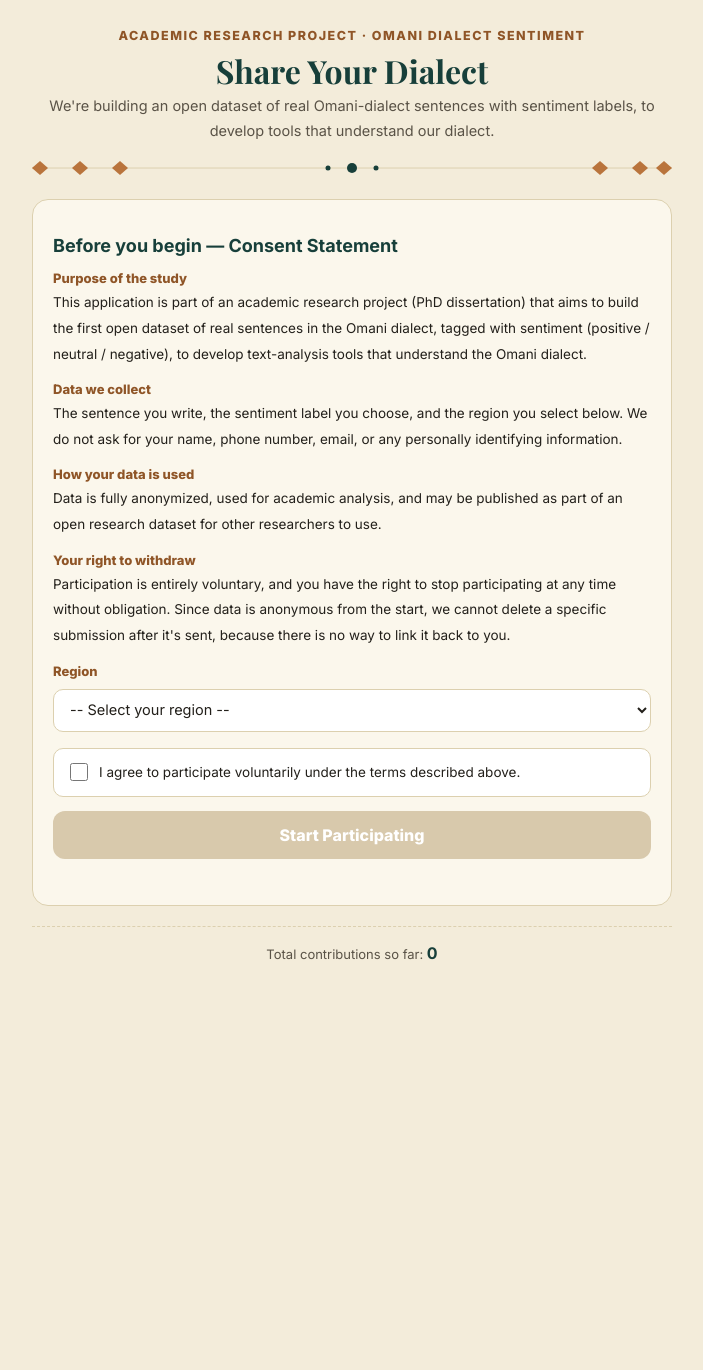
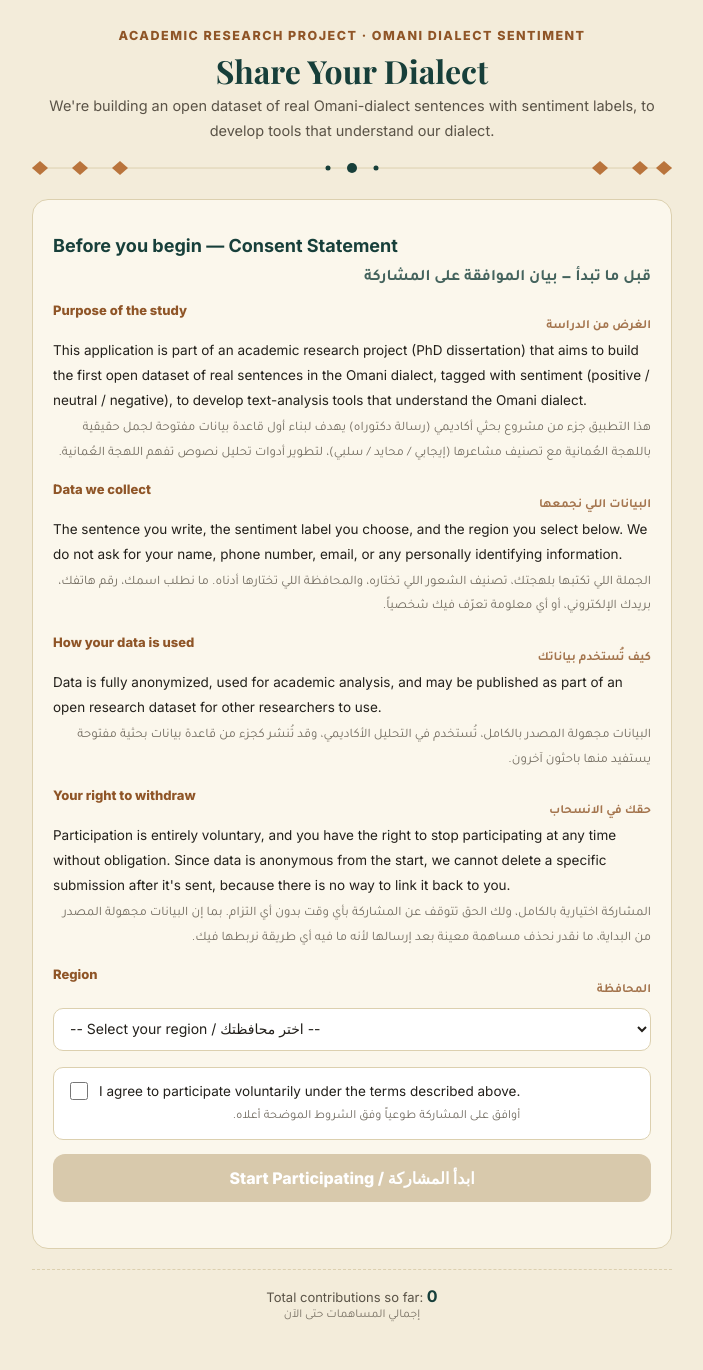
Before and after one commit to tfatnassi2017-bot/OmanSentiment_Project_english, a Flask app: template templates/index.html in a window 1280 px wide. Shown: the whole page, without its empty margins (288-991 px from the left). Before the commit the page ends 960 px from the top, so only its background shows below. Run offline with Flask 3, Linux system fonts and the light colour scheme; the template is opened without the code that fills it, so the values that code supplies are empty; some libraries are stand-ins or nearby versions.

Commit message:
Update index.html

```diff
--- a/templates/index.html
+++ b/templates/index.html
@@ -3,14 +3,11 @@
 
 {% block extra_head %}
 <style>
-  .consent{
-    background:var(--teal-deep); color:#EFE7D0; border-radius:14px; padding:14px 16px;
-    font-size:13px; line-height:1.9; margin-bottom:18px;
-  }
-  .consent b{ color:#fff; }
   .topic-row{ display:flex; align-items:flex-start; justify-content:space-between; gap:10px; }
-  .topic-label{ font-size:12px; color:var(--copper-deep); font-weight:800; margin-bottom:6px; }
+  .topic-label{ font-size:12px; color:var(--copper-deep); font-weight:800; margin-bottom:2px; }
+  .topic-label-ar{ font-size:12px; color:var(--copper-deep); font-weight:700; margin-bottom:6px; opacity:.8; font-family:'Tajawal',sans-serif;}
   .prompt{ font-size:19px; font-weight:700; color:var(--teal-deep); line-height:1.6; }
+  .prompt-ar{ font-size:16px; font-weight:600; color:var(--teal-mid); line-height:1.7; margin-top:4px; opacity:.85; font-family:'Tajawal',sans-serif;}
   .shuffle{
     flex:0 0 auto; background:none; border:1px solid var(--line); color:var(--teal-mid);
     border-radius:10px; padding:8px 10px; font-size:12.5px; cursor:pointer; white-space:nowrap;
@@ -23,14 +20,16 @@
   }
   textarea:focus{ outline:2px solid var(--teal-mid); outline-offset:1px; border-color:var(--teal-mid); }
   .count{ font-size:11.5px; color:var(--ink-soft); text-align:right; margin-top:4px; }
-  .sent-label{ font-size:13px; color:var(--ink-soft); margin:16px 0 8px; font-weight:700; }
+  .sent-label{ font-size:13px; color:var(--ink-soft); margin:16px 0 2px; font-weight:700; }
+  .sent-label-ar{ font-size:12.5px; color:var(--ink-soft); margin:0 0 8px; font-weight:600; opacity:.8; direction:rtl; font-family:'Tajawal',sans-serif;}
   .sent-row{ display:flex; gap:8px; }
   .sent-btn{
-    flex:1; border-radius:12px; padding:12px 6px; font-size:14.5px; font-weight:700; cursor:pointer;
+    flex:1; border-radius:12px; padding:10px 6px; font-size:14px; font-weight:700; cursor:pointer;
     border:1.5px solid var(--line); background:#fff; color:var(--ink-soft);
-    display:flex; flex-direction:column; align-items:center; gap:4px;
+    display:flex; flex-direction:column; align-items:center; gap:2px;
   }
-  .sent-btn .emo{ font-size:20px; }
+  .sent-btn .emo{ font-size:20px; margin-bottom:2px; }
+  .sent-btn .btn-ar{ font-size:11.5px; font-weight:600; opacity:.75; direction:rtl; font-family:'Tajawal',sans-serif;}
   .sent-btn.active-pos{ background:#E7F3EA; border-color:var(--pos); color:var(--pos); }
   .sent-btn.active-neg{ background:#FBEAE7; border-color:var(--neg); color:var(--neg); }
   .sent-btn.active-neu{ background:#F2EEDF; border-color:var(--neu); color:var(--neu); }
@@ -40,27 +39,33 @@
   }
   .submit:disabled{ background:#D8C9AC; cursor:not-allowed; }
   .submit:not(:disabled):hover{ background:var(--copper-deep); }
-  .msg{ text-align:center; font-size:13.5px; margin-top:10px; min-height:18px; }
+  .msg{ text-align:center; font-size:13px; margin-top:10px; min-height:18px; }
   .msg.ok{ color:var(--pos); font-weight:700; }
   .msg.err{ color:var(--neg); font-weight:700; }
   .footer{ margin-top:20px; padding-top:16px; border-top:1px dashed var(--line); text-align:center; }
   .stat{ font-size:13px; color:var(--ink-soft); }
   .stat b{ color:var(--teal-deep); font-size:16px; }
+  .stat-ar{ font-size:12px; color:var(--ink-soft); opacity:.8; margin-top:2px; direction:rtl; font-family:'Tajawal',sans-serif;}
   .done-box{ display:none; text-align:center; padding:20px 10px; }
   .done-box .big-emoji{ font-size:44px; margin-bottom:10px; }
-  .done-box h3{ color:var(--teal-deep); font-size:20px; margin-bottom:10px; }
+  .done-box h3{ color:var(--teal-deep); font-size:20px; margin-bottom:4px; }
+  .done-box h3.ar{ font-size:17px; margin-bottom:10px; direction:rtl; opacity:.85; font-family:'Tajawal',sans-serif;}
   .done-box p{ font-size:14px; color:var(--ink-soft); line-height:1.8; max-width:420px; margin:0 auto; }
+  .done-box p.ar{ direction:rtl; margin-top:8px; opacity:.85; font-family:'Tajawal',sans-serif;}
 
   .consent-gate{
     background:var(--sand-card); border:1.5px solid var(--line); border-radius:16px;
     padding:20px 20px 22px; margin-bottom:18px;
   }
-  .consent-gate h2{ color:var(--teal-deep); font-size:18px; margin-bottom:10px; }
-  .consent-gate .section-label{ font-weight:800; color:var(--copper-deep); font-size:13px; margin:14px 0 4px; }
-  .consent-gate p{ font-size:13.5px; line-height:1.9; color:var(--ink); margin:0; }
+  .consent-gate h2{ color:var(--teal-deep); font-size:18px; margin-bottom:2px; }
+  .consent-gate h2.ar{ font-size:16px; margin-bottom:10px; direction:rtl; opacity:.8; font-weight:700; font-family:'Tajawal',sans-serif;}
+  .consent-gate .section-label{ font-weight:800; color:var(--copper-deep); font-size:13px; margin:14px 0 1px; }
+  .consent-gate .section-label-ar{ font-weight:700; color:var(--copper-deep); font-size:12.5px; margin:0 0 4px; opacity:.8; direction:rtl; font-family:'Tajawal',sans-serif;}
+  .consent-gate p{ font-size:13.5px; line-height:1.85; color:var(--ink); margin:0; }
+  .consent-gate p.ar{ font-size:13px; line-height:1.9; color:var(--ink-soft); margin-top:4px; direction:rtl; opacity:.85; font-family:'Tajawal',sans-serif;}
   .region-select{
     width:100%; margin-top:6px; padding:11px 12px; border:1.5px solid var(--line);
-    border-radius:10px; font-family:'Inter',sans-serif; font-size:14.5px; color:var(--ink);
+    border-radius:10px; font-family:'Inter',sans-serif; font-size:14px; color:var(--ink);
     background:#fff; direction:ltr;
   }
   .region-select:focus{ outline:2px solid var(--teal-mid); border-color:var(--teal-mid); }
@@ -70,6 +75,7 @@
   }
   .agree-row input[type=checkbox]{ width:18px; height:18px; margin-top:2px; flex:0 0 auto; cursor:pointer; }
   .agree-row label{ font-size:13.5px; color:var(--ink); line-height:1.7; cursor:pointer; }
+  .agree-row .ar{ display:block; font-size:12.5px; color:var(--ink-soft); direction:rtl; margin-top:3px; opacity:.85; font-family:'Tajawal',sans-serif;}
   .start-btn{
     width:100%; margin-top:14px; background:var(--copper); color:#fff; border:none;
     padding:14px; border-radius:12px; font-size:16px; font-weight:800; cursor:pointer;
@@ -83,47 +89,72 @@
 {% block content %}
 <div class="consent-gate" id="consentGate">
   <h2>Before you begin — Consent Statement</h2>
+  <h2 class="ar">قبل ما تبدأ — بيان الموافقة على المشاركة</h2>
 
   <div class="section-label">Purpose of the study</div>
+  <div class="section-label-ar">الغرض من الدراسة</div>
   <p>
     This application is part of an academic research project (PhD dissertation) that aims to build the first
     open dataset of real sentences in the Omani dialect, tagged with sentiment (positive / neutral / negative),
     to develop text-analysis tools that understand the Omani dialect.
   </p>
+  <p class="ar">
+    هذا التطبيق جزء من مشروع بحثي أكاديمي (رسالة دكتوراه) يهدف لبناء أول قاعدة بيانات مفتوحة لجمل حقيقية
+    باللهجة العُمانية مع تصنيف مشاعرها (إيجابي / محايد / سلبي)، لتطوير أدوات تحليل نصوص تفهم اللهجة العُمانية.
+  </p>
 
   <div class="section-label">Data we collect</div>
+  <div class="section-label-ar">البيانات اللي نجمعها</div>
   <p>
     The sentence you write, the sentiment label you choose, and the region you select below.
     We do not ask for your name, phone number, email, or any personally identifying information.
   </p>
+  <p class="ar">
+    الجملة اللي تكتبها بلهجتك، تصنيف الشعور اللي تختاره، والمحافظة اللي تختارها أدناه.
+    ما نطلب اسمك، رقم هاتفك، بريدك الإلكتروني، أو أي معلومة تعرّف فيك شخصياً.
+  </p>
 
   <div class="section-label">How your data is used</div>
+  <div class="section-label-ar">كيف تُستخدم بياناتك</div>
   <p>
     Data is fully anonymized, used for academic analysis, and may be published as part of an open
     research dataset for other researchers to use.
   </p>
+  <p class="ar">
+    البيانات مجهولة المصدر بالكامل، تُستخدم في التحليل الأكاديمي، وقد تُنشر كجزء من قاعدة بيانات بحثية
+    مفتوحة يستفيد منها باحثون آخرون.
+  </p>
 
   <div class="section-label">Your right to withdraw</div>
+  <div class="section-label-ar">حقك في الانسحاب</div>
   <p>
     Participation is entirely voluntary, and you have the right to stop participating at any time without
     obligation. Since data is anonymous from the start, we cannot delete a specific submission after it's
     sent, because there is no way to link it back to you.
   </p>
+  <p class="ar">
+    المشاركة اختيارية بالكامل، ولك الحق تتوقف عن المشاركة بأي وقت بدون أي التزام. بما إن البيانات
+    مجهولة المصدر من البداية، ما نقدر نحذف مساهمة معينة بعد إرسالها لأنه ما فيه أي طريقة نربطها فيك.
+  </p>
 
   <div class="section-label">Region</div>
+  <div class="section-label-ar">المحافظة</div>
   <select class="region-select" id="regionSelect">
-    <option value="" disabled selected>-- Select your region --</option>
-    {% for key, label in regions %}
-    <option value="{{ key }}">{{ label }}</option>
+    <option value="" disabled selected>-- Select your region / اختر محافظتك --</option>
+    {% for key, label_en, label_ar in regions %}
+    <option value="{{ key }}">{{ label_en }} — {{ label_ar }}</option>
     {% endfor %}
   </select>
 
   <div class="agree-row">
     <input type="checkbox" id="agreeCheckbox">
-    <label for="agreeCheckbox">I agree to participate voluntarily under the terms described above.</label>
+    <label for="agreeCheckbox">
+      I agree to participate voluntarily under the terms described above.
+      <span class="ar">أوافق على المشاركة طوعياً وفق الشروط الموضحة أعلاه.</span>
+    </label>
   </div>
 
-  <button class="start-btn" id="startBtn" type="button" disabled>Start Participating</button>
+  <button class="start-btn" id="startBtn" type="button" disabled>Start Participating / ابدأ المشاركة</button>
   <div class="gate-err" id="gateErr"></div>
 </div>
 
@@ -132,37 +163,52 @@
     <div class="topic-row">
       <div>
         <div class="topic-label" id="topicLabel">Topic</div>
+        <div class="topic-label-ar" id="topicLabelAr" dir="rtl">الموضوع</div>
         <div class="prompt" id="promptText">Loading...</div>
+        <div class="prompt-ar" id="promptTextAr" dir="rtl">...جاري التحميل</div>
       </div>
-      <button class="shuffle" id="shuffleBtn" type="button">🔄 Change Topic</button>
+      <button class="shuffle" id="shuffleBtn" type="button">🔄 Change / تغيير</button>
     </div>
 
-    <textarea id="sentenceInput" maxlength="240" placeholder="Write a sentence or two in Omani dialect here..."></textarea>
+    <textarea id="sentenceInput" maxlength="240" placeholder="Write a sentence in Omani dialect here... / اكتب جملة بلهجتك العمانية هنا..."></textarea>
     <div class="count"><span id="charCount">0</span>/240</div>
 
     <div class="sent-label">What sentiment does your answer reflect toward the topic?</div>
+    <div class="sent-label-ar" dir="rtl">ما الشعور الذي تعكسه إجابتك تجاه موضوع السؤال؟</div>
     <div class="sent-row">
-      <button class="sent-btn" data-val="positive" type="button"><span class="emo">😊</span>Positive</button>
-      <button class="sent-btn" data-val="neutral" type="button"><span class="emo">😐</span>Neutral</button>
-      <button class="sent-btn" data-val="negative" type="button"><span class="emo">😞</span>Negative</button>
+      <button class="sent-btn" data-val="positive" type="button">
+        <span class="emo">😊</span><span>Positive</span><span class="btn-ar" dir="rtl">إيجابي</span>
+      </button>
+      <button class="sent-btn" data-val="neutral" type="button">
+        <span class="emo">😐</span><span>Neutral</span><span class="btn-ar" dir="rtl">محايد</span>
+      </button>
+      <button class="sent-btn" data-val="negative" type="button">
+        <span class="emo">😞</span><span>Negative</span><span class="btn-ar" dir="rtl">سلبي</span>
+      </button>
     </div>
 
-    <button class="submit" id="submitBtn" type="button">Submit Sentence</button>
+    <button class="submit" id="submitBtn" type="button">Submit Sentence / إرسال الجملة</button>
     <div class="msg" id="msgBox"></div>
   </div>
 
   <div class="done-box" id="doneBox">
     <div class="big-emoji">🎉</div>
     <h3>Thank you, you've answered all the questions!</h3>
+    <h3 class="ar" dir="rtl">شكراً لك، أجبت على جميع الأسئلة!</h3>
     <p>
       Your contribution has arrived and is greatly appreciated. If you'd like to help more, share the link
       with friends — every new voice makes a real difference to this research.
+    </p>
+    <p class="ar" dir="rtl">
+      مساهمتك وصلت وتُقدّر وايد. لو حبيت تساعدنا أكثر، شارك الرابط مع أصحابك —
+      كل صوت جديد يفرق وايد في هذا البحث.
     </p>
   </div>
 </div>
 
 <div class="footer">
   <div class="stat">Total contributions so far: <b id="totalCount">—</b></div>
+  <div class="stat-ar">إجمالي المساهمات حتى الآن</div>
 </div>
 
 <script>
@@ -172,7 +218,9 @@ let currentTopic = null;
 let selectedSentiment = null;
 
 const promptText = document.getElementById('promptText');
+const promptTextAr = document.getElementById('promptTextAr');
 const topicLabel = document.getElementById('topicLabel');
+const topicLabelAr = document.getElementById('topicLabelAr');
 const sentenceInput = document.getElementById('sentenceInput');
 const charCount = document.getElementById('charCount');
 const submitBtn = document.getElementById('submitBtn');
@@ -192,11 +240,11 @@ const gateErr = document.getElementById('gateErr');
 // Asked once per device, then remembered in localStorage so returning
 // visitors go straight to the questions (participation isn't limited to
 // a single submission — this only gates the one-time consent step).
-// NOTE: uses a separate localStorage namespace ("_en_review") from the
-// production Arabic app, so testing this review copy on the same browser
-// never interferes with a real participant's consent/progress state.
-const CONSENT_KEY = 'omani_consent_given_v1_en_review';
-const REGION_KEY = 'omani_participant_region_v1_en_review';
+// NOTE: uses a separate localStorage namespace ("_bilingual_review") from
+// both the production Arabic app and the English-only review copy, so
+// testing any of them on the same browser never interferes with another.
+const CONSENT_KEY = 'omani_consent_given_v1_bilingual_review';
+const REGION_KEY = 'omani_participant_region_v1_bilingual_review';
 
 function getStoredRegion(){
   const r = localStorage.getItem(REGION_KEY);
@@ -219,7 +267,7 @@ agreeCheckbox.addEventListener('change', updateStartBtn);
 
 startBtn.addEventListener('click', () => {
   if (!agreeCheckbox.checked || !regionSelect.value) {
-    gateErr.textContent = 'Please select a region and agree to the terms first.';
+    gateErr.textContent = 'Please select a region and agree to the terms first. / الرجاء اختيار المحافظة والموافقة أولاً.';
     return;
   }
   gateErr.textContent = '';
@@ -229,10 +277,7 @@ startBtn.addEventListener('click', () => {
 });
 
 // --- Answered-topic tracking (unchanged from production app) ----------
-// Which topics this browser has already answered, kept in localStorage so
-// it survives page reloads/closing the tab (but is local to this device —
-// it's not tied to a person, just "this browser has seen these prompts").
-const STORAGE_KEY = 'omani_answered_topics_v1_en_review';
+const STORAGE_KEY = 'omani_answered_topics_v1_bilingual_review';
 
 function getAnswered(){
   try { return new Set(JSON.parse(localStorage.getItem(STORAGE_KEY) || '[]')); }
@@ -243,9 +288,6 @@ function saveAnswered(set){
 }
 let answered = getAnswered();
 
-// Computed against the CURRENT topics list every time, so if new questions
-// are added to app.py later, someone who already finished the old set will
-// automatically see the new ones instead of staying stuck on "completed".
 function remainingTopics(){
   return topics.filter(t => !answered.has(t[0]));
 }
@@ -255,13 +297,16 @@ function showDone(){
   doneBox.style.display = 'block';
 }
 
+// Each topic tuple is now (key, label_en, prompt_en, label_ar, prompt_ar)
 function pickTopic(){
   const remaining = remainingTopics();
   if (remaining.length === 0) { showDone(); return; }
   const t = remaining[Math.floor(Math.random() * remaining.length)];
   currentTopic = t;
   topicLabel.textContent = 'Topic: ' + t[1];
+  topicLabelAr.textContent = 'الموضوع: ' + t[3];
   promptText.textContent = t[2];
+  promptTextAr.textContent = t[4];
 }
 document.getElementById('shuffleBtn').addEventListener('click', pickTopic);
 
@@ -289,20 +334,18 @@ submitBtn.addEventListener('click', async () => {
   msgBox.className = 'msg'; msgBox.textContent = '';
 
   if (sentence.length < 6) {
-    msgBox.className = 'msg err'; msgBox.textContent = 'Please write a slightly longer sentence.'; return;
+    msgBox.className = 'msg err'; msgBox.textContent = 'Please write a slightly longer sentence. / اكتب جملة أطول شوي.'; return;
   }
   if (!selectedSentiment) {
-    msgBox.className = 'msg err'; msgBox.textContent = 'Select the sentiment of your answer before submitting.'; return;
+    msgBox.className = 'msg err'; msgBox.textContent = 'Select the sentiment before submitting. / اختر الشعور قبل الإرسال.'; return;
   }
 
   const participantRegion = getStoredRegion();
   if (!participantRegion) {
-    // Shouldn't normally happen (gate enforces this first), but guards
-    // against a cleared/corrupted localStorage mid-session.
-    msgBox.className = 'msg err'; msgBox.textContent = 'Something went wrong with your consent info — please reload the page.'; return;
+    msgBox.className = 'msg err'; msgBox.textContent = 'Consent info error — please reload the page. / أعد تحميل الصفحة.'; return;
   }
 
-  submitBtn.disabled = true; submitBtn.textContent = 'Submitting...';
+  submitBtn.disabled = true; submitBtn.textContent = 'Submitting... / جاري الإرسال...';
   try {
     const res = await fetch('/submit', {
       method: 'POST',
@@ -314,7 +357,7 @@ submitBtn.addEventListener('click', async () => {
     });
     const data = await res.json();
     if (data.ok) {
-      msgBox.className = 'msg ok'; msgBox.textContent = 'Received! Thank you for your contribution 🙏';
+      msgBox.className = 'msg ok'; msgBox.textContent = 'Received! Thank you 🙏 / وصلت! شكراً لك';
       sentenceInput.value = ''; charCount.textContent = '0';
       selectedSentiment = null;
       sentBtns.forEach(b => b.className = 'sent-btn');
@@ -324,9 +367,6 @@ submitBtn.addEventListener('click', async () => {
       saveAnswered(answered);
 
       if (remainingTopics().length === 0) {
-        // Let them see the "thank you" confirmation for a moment before
-        // switching to the full completion screen, rather than cutting
-        // straight to it.
         setTimeout(showDone, 1100);
       } else {
         pickTopic();
@@ -337,7 +377,7 @@ submitBtn.addEventListener('click', async () => {
   } catch(e){
     msgBox.className = 'msg err'; msgBox.textContent = 'Could not reach the server, please try again.';
   } finally {
-    submitBtn.disabled = false; submitBtn.textContent = 'Submit Sentence';
+    submitBtn.disabled = false; submitBtn.textContent = 'Submit Sentence / إرسال الجملة';
   }
 });
 
```
